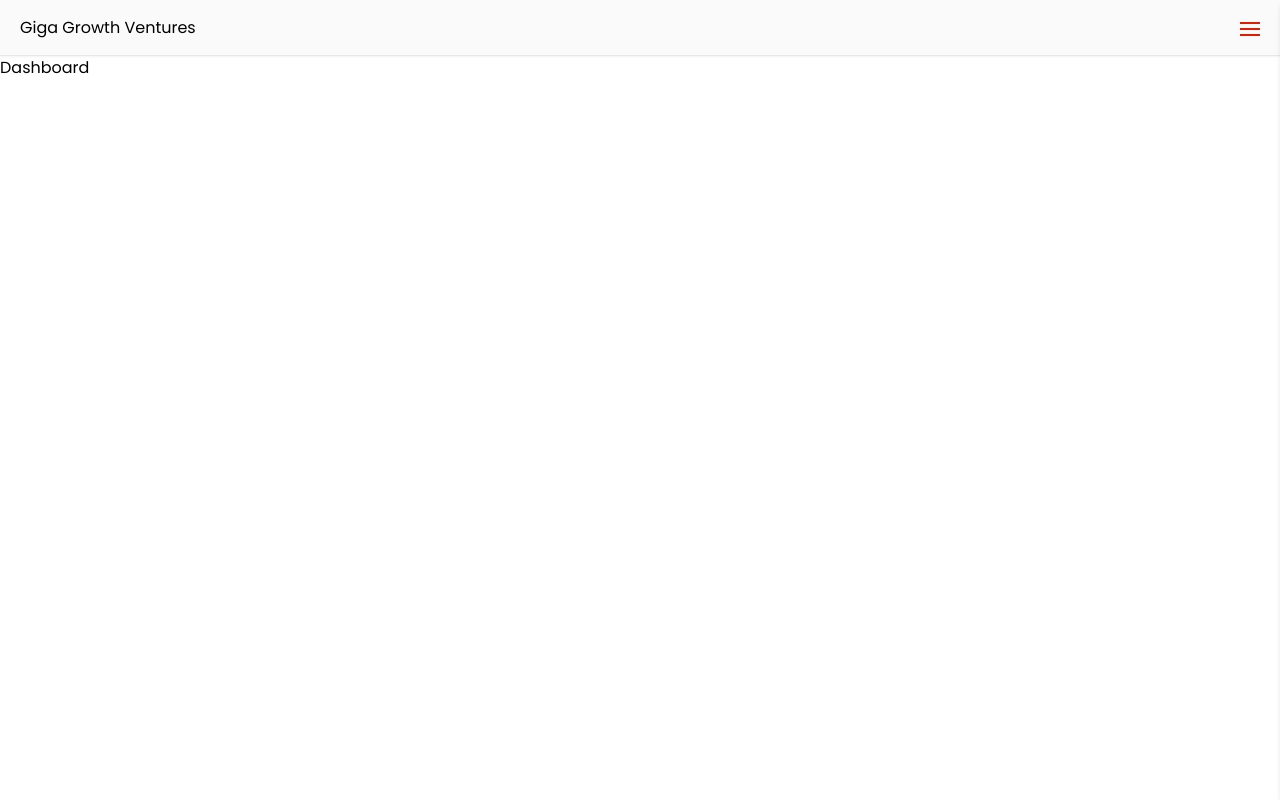
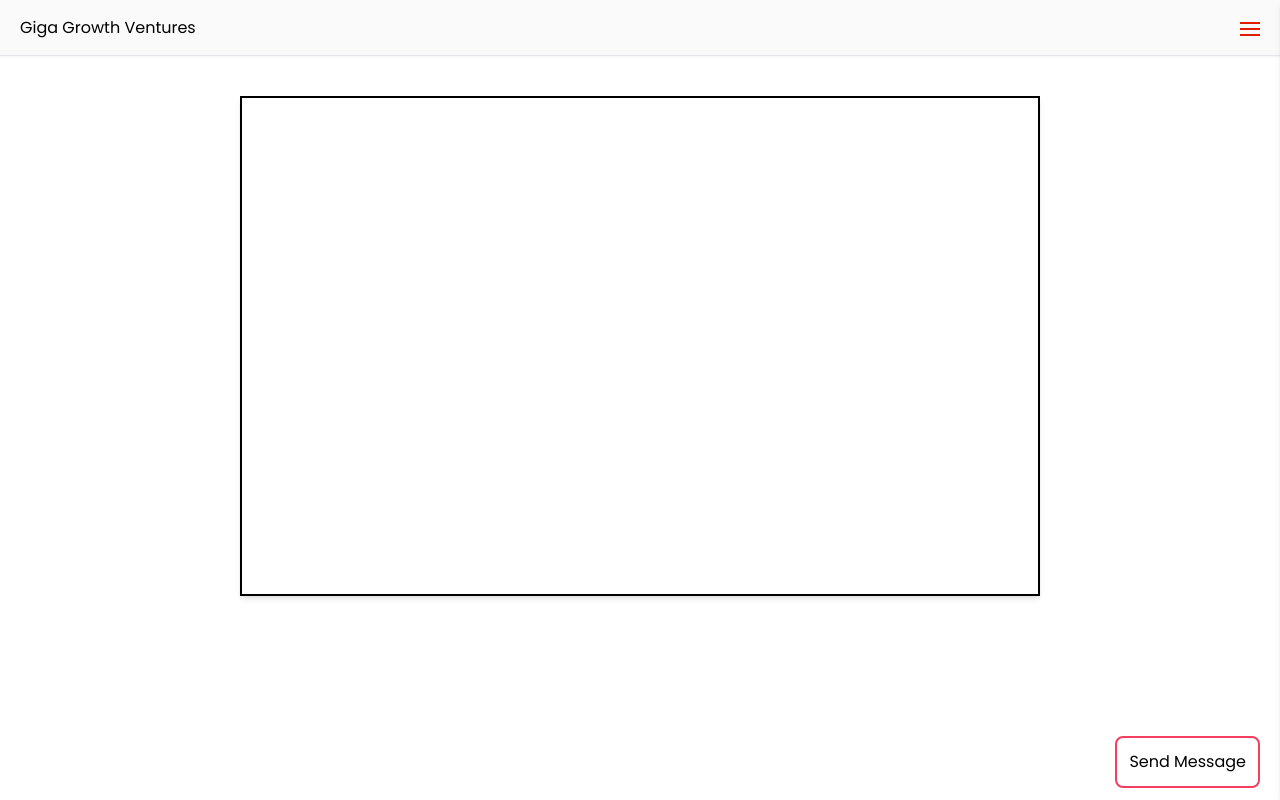
Before and after one commit to chirag1718/Giga_Growth-frontend, a React (Create React App) app: page /dashboard in a window 1280 px wide. Built offline with nearby package versions, Linux system fonts and the light colour scheme.

Commit message:
Feat: added box to render data and added button to send email to another user.

```diff
--- a/src/components/Dashboard/Dashboard.jsx
+++ b/src/components/Dashboard/Dashboard.jsx
@@ -1,9 +1,18 @@
-import React from 'react'
+import React from "react";
 
 const Dashboard = () => {
   return (
-    <div>Dashboard</div>
-  )
-}
+    <div>
+      <div className="flex flex-col gap-5 justify-center items-center my-10 relative">
+        <div className="border-2 border-black w-[250px] h-[400px] md:w-[800px] md:h-[400px] lg:w-[800px] lg:h-[500px] xl:w-[1024px] shadow-md"></div>
+      </div>
+      <div>
+        <button className="md:absolute md:bottom-3 md:right-5 border-2 p-3 rounded-lg border-rose-500 active:scale-95">
+          Send Message
+        </button>
+      </div>
+    </div>
+  );
+};
 
-export default Dashboard
+export default Dashboard;
```
